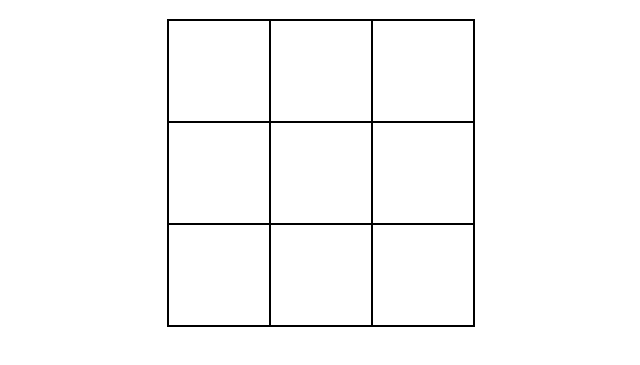
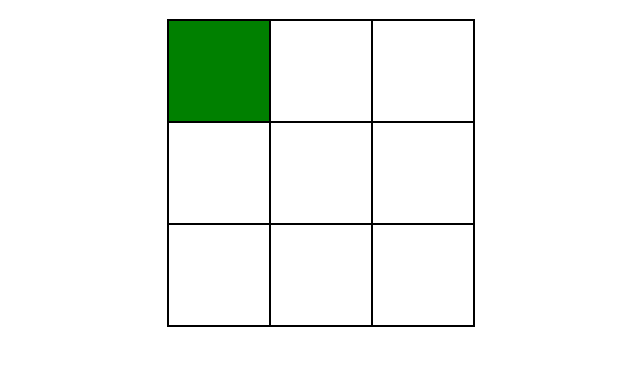
Before and after one commit to alexw1983/jack-stuff, a plain HTML site: page index.html in a window 1280 px wide. In both pictures the pointer is over the element 538 px from the left and 131 px from the top of the page. Shown: the part 61-426 px from the top of the page, without its empty margins (319-959 px from the left). Drawn offline with Linux system fonts and the light colour scheme.

Commit message:
gird is more interative

```diff
--- a/index.html
+++ b/index.html
@@ -20,6 +20,7 @@
         <div class="box"></div>
         <div class="box"></div>
     </div>
+    <script src="main.js"></script>
 </body>
 
 </html>
--- a/main.css
+++ b/main.css
@@ -11,3 +11,6 @@
     width: 100px;
     float: left;
 }
+.box:hover {
+    background-color: green;
+    cursor: pointer;}
--- /dev/null
+++ b/main.js
@@ -0,0 +1 @@
+alert("Hi");
```
